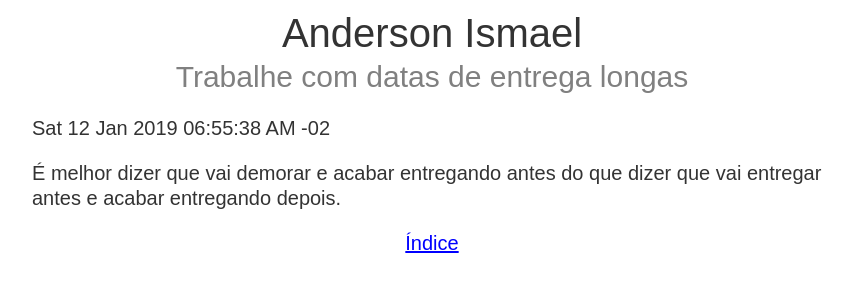
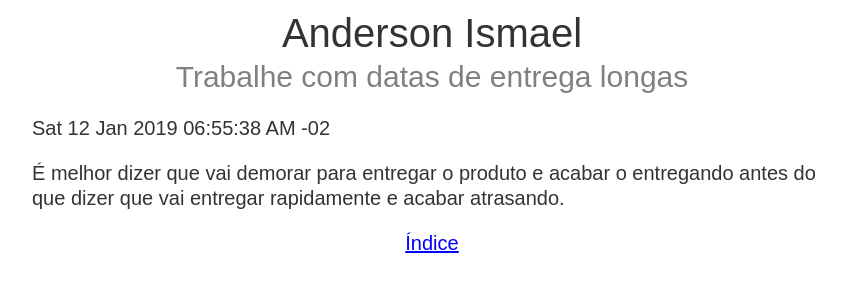
Before and after one commit to MeuGarfo/aicoutodasilva.github.io, a plain HTML site: page trabalhe_com_datas_de_entrega_longas.html in a window 1280 px wide. Shown: the whole page, without its empty margins (208-1058 px from the left). Drawn offline with Linux system fonts and the light colour scheme.

Commit message:
M  trabalhe_com_datas_de_entrega_longas.html

```diff
--- a/trabalhe_com_datas_de_entrega_longas.html
+++ b/trabalhe_com_datas_de_entrega_longas.html
@@ -12,7 +12,7 @@
         <h1>Anderson Ismael</h1>
         <h2>Trabalhe com datas de entrega longas</h2>
         <p>Sat 12 Jan 2019 06:55:38 AM -02 </p>
-<p>É melhor dizer que vai demorar e acabar entregando antes do que dizer que vai entregar antes e acabar entregando depois.</p>
+<p>É melhor dizer que vai demorar para entregar o produto e acabar o entregando antes do que dizer que vai entregar rapidamente e acabar atrasando.</p>
         <p class="center">
             <a href="index.html">Índice</a>
         </p>
```
